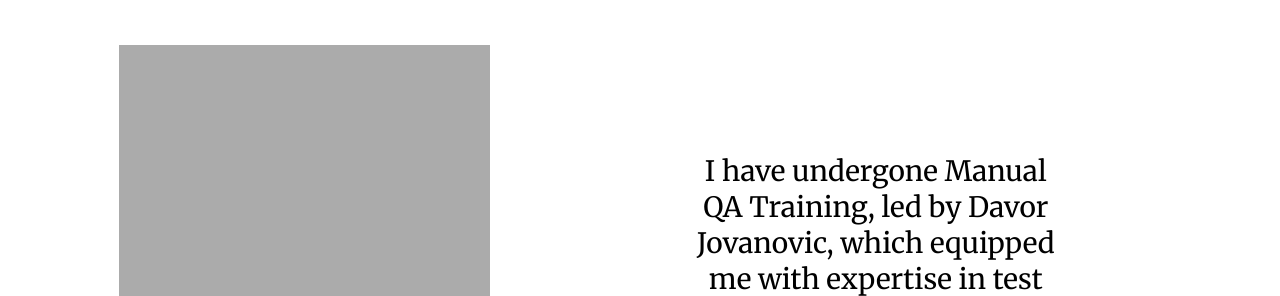
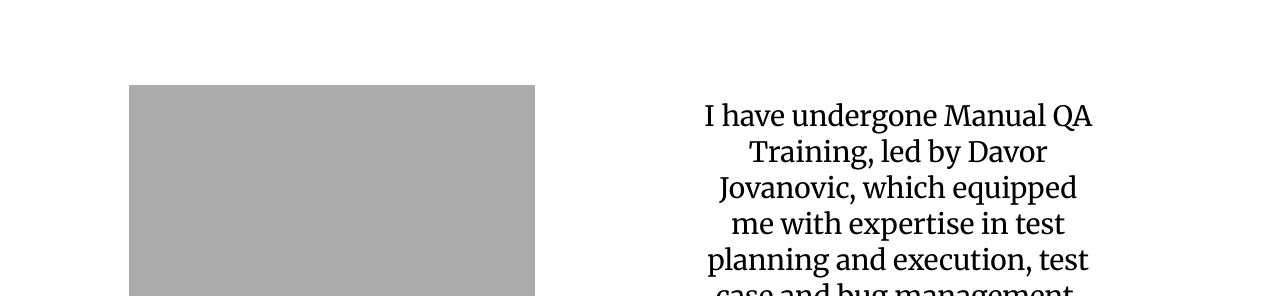
Before and after one commit to sonjakon/PersonalWebsite, a plain HTML site: page skills/index.html in a window 1280 px wide. Shown: the part 179-475 px from the top of the page. Drawn offline with Linux system fonts and the light colour scheme.

Commit message:
1025-1441 responsive

```diff
--- a/contact_me/style4.css
+++ b/contact_me/style4.css
@@ -141,10 +141,16 @@ p {
         margin-top: 80px;
     }
 
+    .content-left {
+        margin-left: 20px;
+        margin-right: 50px;
+        margin-top: 40px;
+    }
+
     .content-right {
-        margin-left: 200px;
-        margin-right: 100px;
-        margin-top: 80px;
+        margin-left: 60px;
+        margin-right: 10px;
+        margin-top: 10px;
     }
 
     p {
--- a/skills/style3.css
+++ b/skills/style3.css
@@ -143,10 +143,16 @@ p {
         margin-top: 80px;
     }
 
+    .content-left {
+        margin-left: 10px;
+        margin-right: 60px;
+        margin-top: 40px;
+    }
+
     .content-right {
-        margin-left: 200px;
-        margin-right: 100px;
-        margin-top: 80px;
+        margin-left: 100px;
+        margin-right: 60px;
+        margin-top: 25px;
     }
 
     p {
```
